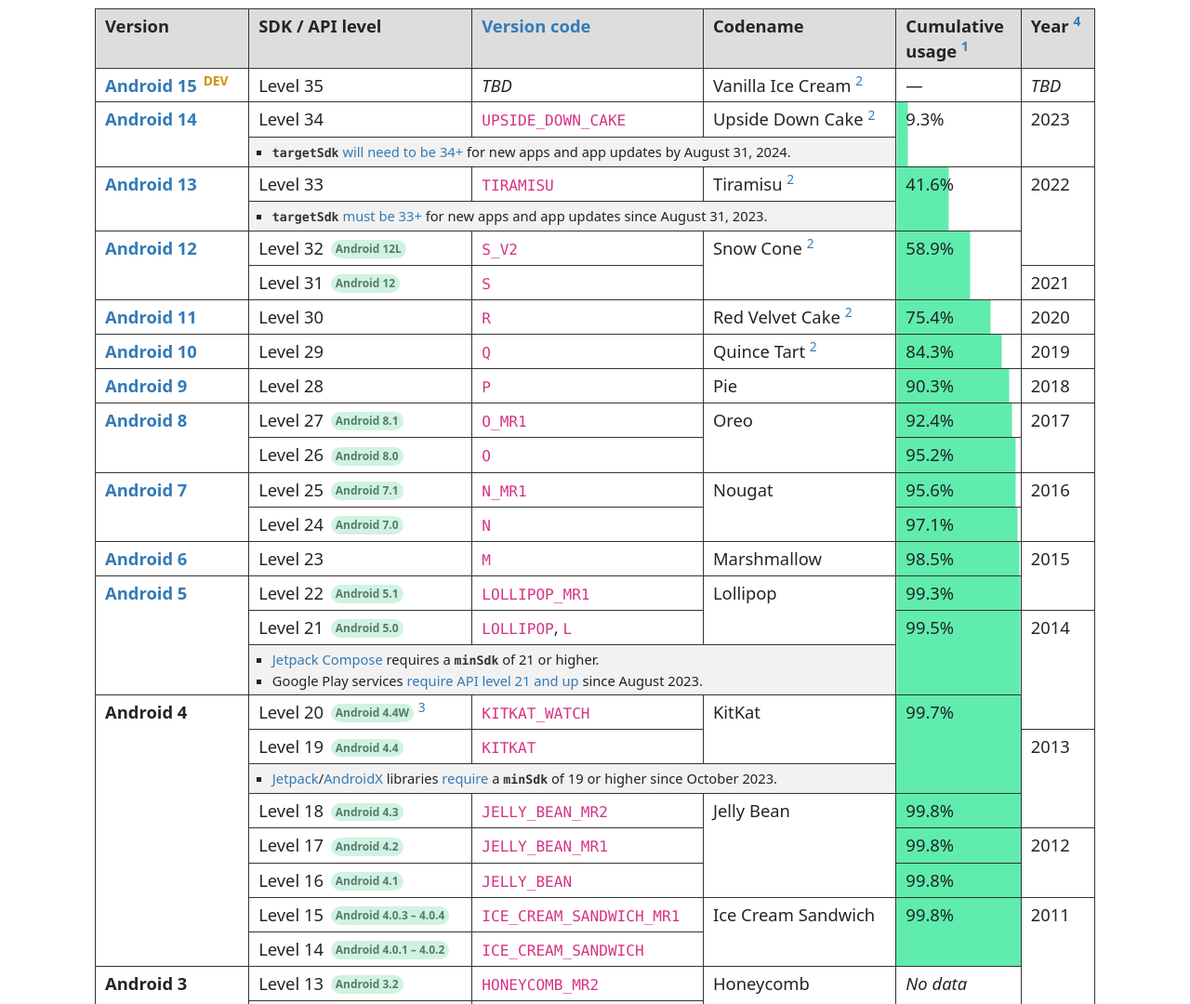
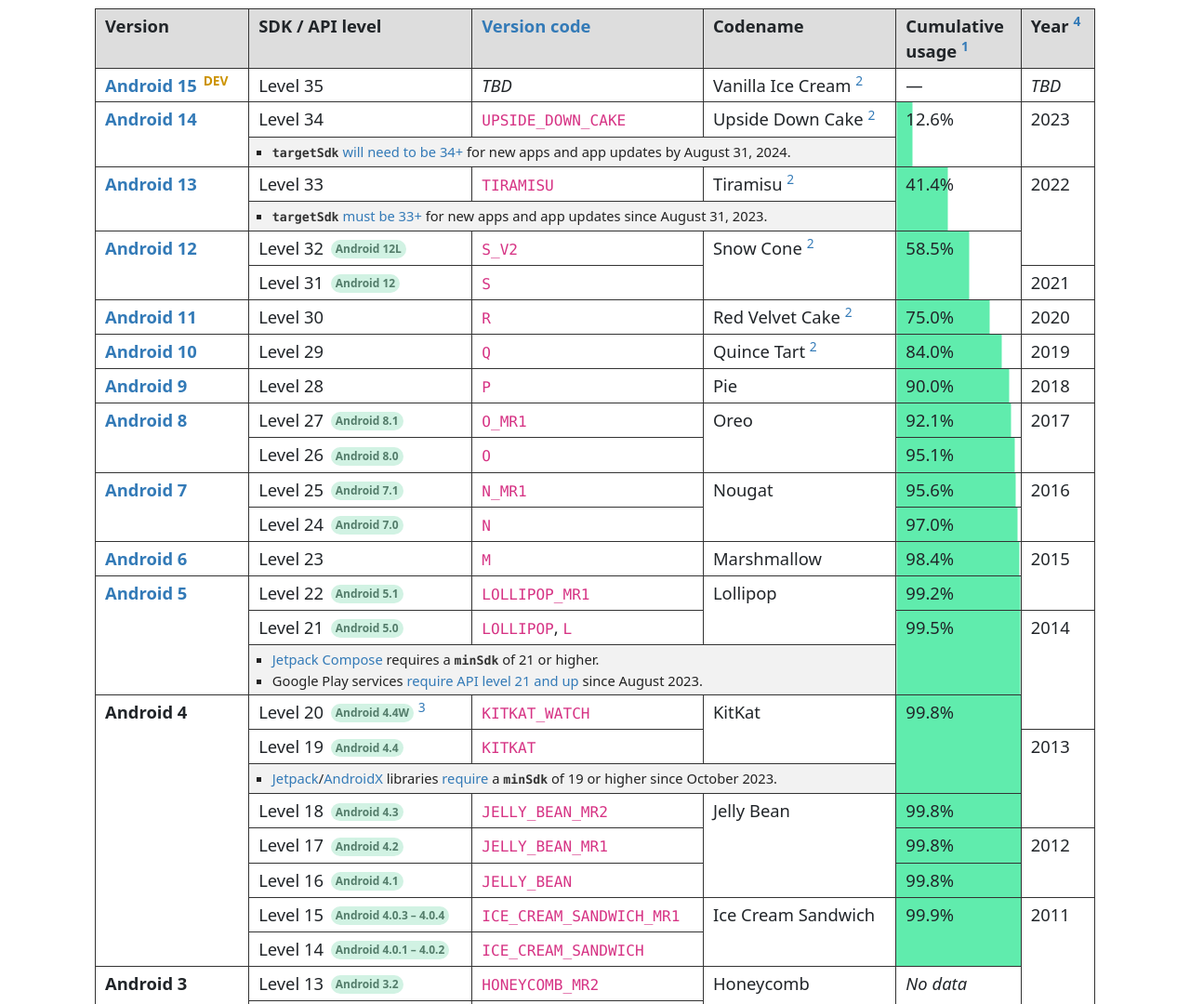
Before and after one commit to ebelinski/apilevels, a Jekyll site: the page built from index.md, in a window 1280 px wide. Shown: the part 230-1310 px from the top of the page at 93% size. Built offline with Jekyll 4.4.1, drawn with Linux system fonts in a browser that asks for light colours; comment, search, counter and statistics services are not loaded; some of the changed text lies outside the part shown.

Commit message:
Update usage stats.

```diff
--- a/index.md
+++ b/index.md
@@ -50,7 +50,7 @@
       Upside Down Cake
       <sup id="fnref:2"><a href="#fn:2" class="footnote">2</a></sup>
     </td>
-    {% include progress-cell.html rowspan=2 percentage=9.3 %}
+    {% include progress-cell.html rowspan=2 percentage=12.6 %}
     <td rowspan="2">2023</td>
   </tr>
   <tr class="table-notes">
@@ -70,7 +70,7 @@
       Tiramisu
       <sup id="fnref:2"><a href="#fn:2" class="footnote">2</a></sup>
     </td>
-    {% include progress-cell.html rowspan=2 percentage=41.6 %}
+    {% include progress-cell.html rowspan=2 percentage=41.4 %}
     <td rowspan="3">2022</td>
   </tr>
   <tr class="table-notes">
@@ -93,7 +93,7 @@
       Snow Cone
       <sup id="fnref:2"><a href="#fn:2" class="footnote">2</a></sup>
     </td>
-    {% include progress-cell.html rowspan=2 percentage=58.9 %}
+    {% include progress-cell.html rowspan=2 percentage=58.5 %}
   </tr>
   <tr>
     <td>Level 31 <span class="subversion">Android 12</span></td>
@@ -110,7 +110,7 @@
       Red Velvet Cake
       <sup id="fnref:2"><a href="#fn:2" class="footnote">2</a></sup>
     </td>
-    {% include progress-cell.html rowspan=1 percentage=75.4 %}
+    {% include progress-cell.html rowspan=1 percentage=75.0 %}
     <td>2020</td>
   </tr>
   <tr>
@@ -123,7 +123,7 @@
       Quince Tart
       <sup id="fnref:2"><a href="#fn:2" class="footnote">2</a></sup>
     </td>
-    {% include progress-cell.html rowspan=1 percentage=84.3 %}
+    {% include progress-cell.html rowspan=1 percentage=84.0 %}
     <td>2019</td>
   </tr>
   <tr>
@@ -133,7 +133,7 @@
     <td>Level 28</td>
     <td><code>P</code></td>
     <td>Pie</td>
-    {% include progress-cell.html rowspan=1 percentage=90.3 %}
+    {% include progress-cell.html rowspan=1 percentage=90.0 %}
     <td>2018</td>
   </tr>
   <tr>
@@ -143,13 +143,13 @@
     <td>Level 27 <span class="subversion">Android 8.1</span></td>
     <td><code>O_MR1</code></td>
     <td rowspan="2">Oreo</td>
-    {% include progress-cell.html rowspan=1 percentage=92.4 %}
+    {% include progress-cell.html rowspan=1 percentage=92.1 %}
     <td rowspan="2">2017</td>
   </tr>
   <tr>
     <td>Level 26 <span class="subversion">Android 8.0</span></td>
     <td><code>O</code></td>
-    {% include progress-cell.html rowspan=1 percentage=95.2 %}
+    {% include progress-cell.html rowspan=1 percentage=95.1 %}
   </tr>
   <tr>
     <td rowspan="2">
@@ -164,7 +164,7 @@
   <tr>
     <td>Level 24 <span class="subversion">Android 7.0</span></td>
     <td><code>N</code></td>
-    {% include progress-cell.html rowspan=1 percentage=97.1 %}
+    {% include progress-cell.html rowspan=1 percentage=97.0 %}
   </tr>
   <tr>
     <td>
@@ -173,7 +173,7 @@
     <td>Level 23</td>
     <td><code>M</code></td>
     <td>Marshmallow</td>
-    {% include progress-cell.html rowspan=1 percentage=98.5 %}
+    {% include progress-cell.html rowspan=1 percentage=98.4 %}
     <td rowspan="2">2015</td>
   </tr>
   <tr>
@@ -183,7 +183,7 @@
     <td>Level 22 <span class="subversion">Android 5.1</span></td>
     <td><code>LOLLIPOP_MR1</code></td>
     <td rowspan="2">Lollipop</td>
-    {% include progress-cell.html rowspan=1 percentage=99.3 %}
+    {% include progress-cell.html rowspan=1 percentage=99.2 %}
   </tr>
   <tr>
     <td>Level 21 <span class="subversion">Android 5.0</span></td>
@@ -205,7 +205,7 @@
     </td>
     <td><code>KITKAT_WATCH</code></td>
     <td rowspan="2">KitKat</td>
-    {% include progress-cell.html rowspan=3 percentage=99.7 %}
+    {% include progress-cell.html rowspan=3 percentage=99.8 %}
   </tr>
   <tr>
     <td>
@@ -241,7 +241,7 @@
     <td>Level 15 <span class="subversion">Android 4.0.3 – 4.0.4</span></td>
     <td><code>ICE_CREAM_SANDWICH_MR1</code></td>
     <td rowspan="2">Ice Cream Sandwich</td>
-    {% include progress-cell.html rowspan=2 percentage=99.8 %}
+    {% include progress-cell.html rowspan=2 percentage=99.9 %}
     <td rowspan="6">2011</td>
   </tr>
   <tr>
@@ -367,7 +367,7 @@
 <div class="footnotes">
   <ol>
     <li id="fn:1">
-      <p>Cumulative usage distribution figures were last updated on <b>February 14, 2024</b> using data from <a href="https://gs.statcounter.com/android-version-market-share/mobile-tablet/worldwide">Statcounter GlobalStats</a> and <a href="https://github.com/ebelinski/apilevels/blob/main/meta/android-usage-generator.swift">this script</a>. These figures may have changed significantly since the last update. You may update the figures yourself with a <a href="https://github.com/ebelinski/apilevels">pull request</a>. <a href="#fnref:1" class="reversefootnote">↩</a></p>
+      <p>Cumulative usage distribution figures were last updated on <b>March 16, 2024</b> using data from <a href="https://gs.statcounter.com/android-version-market-share/mobile-tablet/worldwide">Statcounter GlobalStats</a> and <a href="https://github.com/ebelinski/apilevels/blob/main/meta/android-usage-generator.swift">this script</a>. These figures may have changed significantly since the last update. You may update the figures yourself with a <a href="https://github.com/ebelinski/apilevels">pull request</a>. <a href="#fnref:1" class="reversefootnote">↩</a></p>
     </li>
     <li id="fn:2">
       <p>The codenames for Android 10 and above in the table are the internal codenames. Beginning with Android 10, Google dropped the usage of codenames publicly. <a href="#fnref:2" class="reversefootnote">↩</a></p>
```
